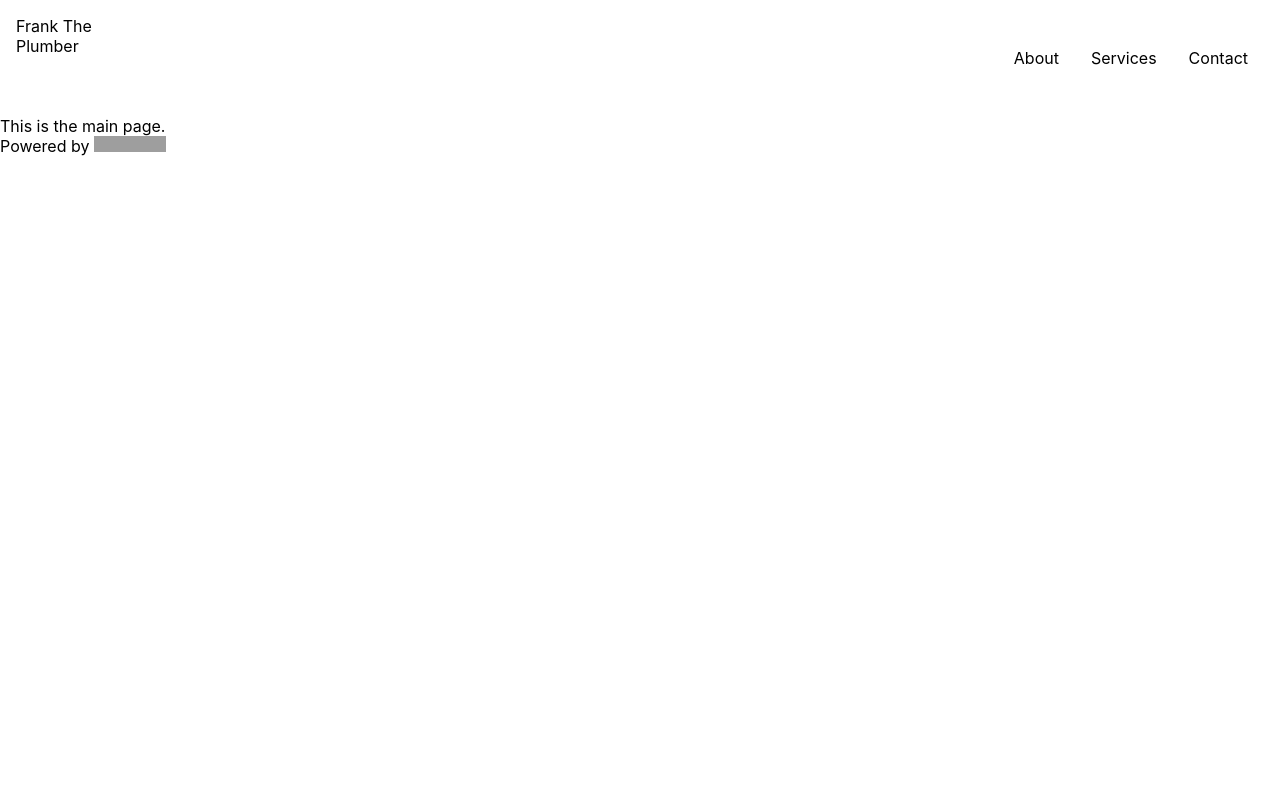
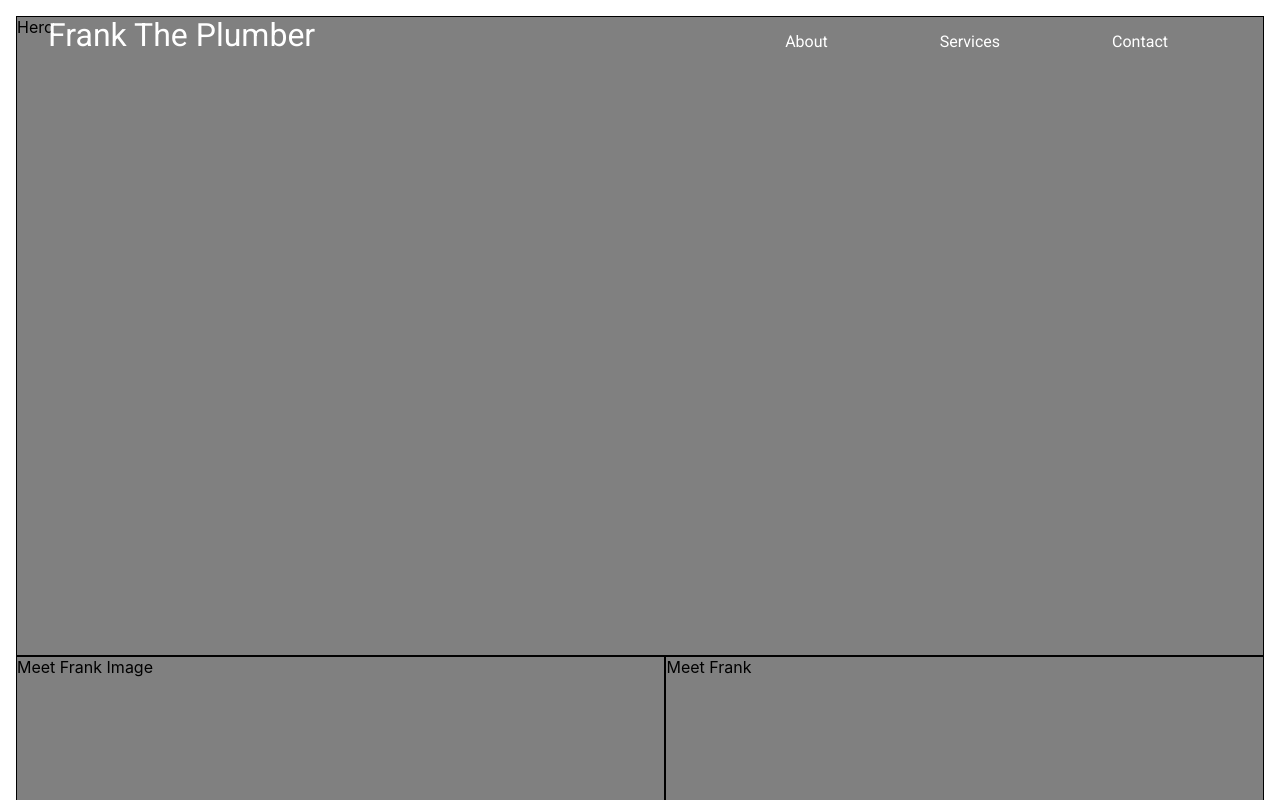
Before and after one commit to ChristianPayne/franktheplumber, a Next.js app: page / in a window 1280 px wide. Shown: the top 800 px of the page. Built offline with nearby package versions, Linux system fonts and the light colour scheme; grey boxes are pictures that could not be loaded.

Commit message:
Blocked out base layout.

```diff
--- a/components/Header/header.module.css
+++ b/components/Header/header.module.css
@@ -1,3 +1,23 @@
+.font {
+  font-family: 'Roboto', sans-serif;
+}
+
+.absolute {
+  position: absolute;
+  top: 0;
+  width: 100%;
+  z-index: 10;
+}
+
+.white {
+  color: white;
+}
+
+.logo {
+  margin-left: 1em;
+  font-size: 2em;
+}
+
 .flex {
   display: flex;
   justify-content: space-between;
@@ -9,6 +29,7 @@
   display: flex;
 }
 
-.list li {
+.list li a {
   padding: 1em;
+  margin-right: 5em;
 }
--- a/components/Header/index.tsx
+++ b/components/Header/index.tsx
@@ -2,17 +2,31 @@ import React from 'react';
 import style from './header.module.css'
 import Link from 'next/link'
 
-const Header = () => {
+type Props = {
+  absolute?: boolean,
+  white?: boolean,
+  logo?: boolean
+}
+
+const Header = (props: Props) => {
+  function handleProps () {
+    return `${props.absolute ? style.absolute : ""} ${props.white ? style.white : ''} ${style.font}`
+  }
+
   return (
-      <header>
+      <header className={handleProps()}>
         <div className={style.flex}>
+          {/* Logo */}
           <div>
             {/* TODO: Add logo */}
             <Link href="/">
-              <a>Frank The<br/>Plumber</a>
+              <a className={props.logo ? style.logo : ""}>
+                Frank The Plumber
+              </a>
             </Link>
           </div>
 
+          {/* Nav Links */}
           <div className={style.list}>
             <ul>
               <li>
--- a/pages/_app.tsx
+++ b/pages/_app.tsx
@@ -1,6 +1,7 @@
 import '../styles/globals.css'
 import { AppProps } from 'next/app'
 import { useEffect } from 'react';
+import Head from 'next/head';
 
 function App({ Component, pageProps }: AppProps) {
   // Add a lang tag to the html tag to get SEO 100%
@@ -9,7 +10,18 @@ function App({ Component, pageProps }: AppProps) {
     html.setAttribute('lang', 'en')
   }, []);
 
-  return <Component {...pageProps} />
+  return (
+    <>
+      <Head>
+        {/* Font */}
+        <link rel="preconnect" href="https://fonts.googleapis.com" />
+        <link rel="preconnect" href="https://fonts.gstatic.com" crossOrigin='true' />
+        <link href="https://fonts.googleapis.com/css2?family=Roboto&display=swap" rel="stylesheet" />
+      </Head>
+
+      <Component {...pageProps} />
+    </>
+  )
 }
 
 export default App
--- a/pages/index.tsx
+++ b/pages/index.tsx
@@ -7,14 +7,28 @@ export default function Home() {
   return (
     <>
       <Head title="Description of website."/>
+      <Header absolute white logo/>
 
-      <Header/>
+      <main className="grid">
+        {/* Hero */}
+        <div className="grid-item hero">Hero</div>
+        {/* Meet Frank Image */}
+        <div className="grid-item meet-image">Meet Frank Image</div>
+        {/* Meet Frank */}
+        <div className="grid-item meet">Meet Frank</div>
+        {/* Services Title */}
+        <div className="grid-item services-title">Services Title</div>
+        {/* Services */}
+        <div className="grid-item services">Services</div>
+        {/* Contact Title */}
+        <div className="grid-item contact-title">Contact Title</div>
+        {/* Contact */}
+        <div className="grid-item contact">Contact</div>
 
-      <main>
-        This is the main page.
+        {/* <Image src="/test.jpg" alt="Hero Image" width={1920} height={1080} /> */}
       </main>
 
-      <footer>
+      {/* <footer>
         <a
           href="https://vercel.com?utm_source=create-next-app&utm_medium=default-template&utm_campaign=create-next-app"
           target="_blank"
@@ -25,7 +39,7 @@ export default function Home() {
             <Image src="/vercel.svg" alt="Vercel Logo" width={72} height={16} />
           </span>
         </a>
-      </footer>
+      </footer> */}
     </>
   )
 }
--- a/styles/globals.css
+++ b/styles/globals.css
@@ -14,3 +14,45 @@ a {
 * {
   box-sizing: border-box;
 }
+
+.grid {
+  margin: 1em;
+  display: grid;
+
+  grid-template-areas:
+  'hero hero'
+  'meet-image meet'
+  'services-title services-title'
+  'services services'
+  'contact-title contact-title'
+  'contact contact';
+
+  grid-template-rows: 80vh 80vh 10vh 80vh 10vh 80vh;
+}
+
+.grid-item {
+  background-color: gray;
+  border: 1px solid black;
+}
+
+.hero {
+  grid-area: hero;
+}
+.meet-image {
+  grid-area: meet-image;
+}
+.meet {
+  grid-area: meet;
+}
+.services-title {
+  grid-area: services-title;
+}
+.services {
+  grid-area: services;
+}
+.contact-title {
+  grid-area: contact-title;
+}
+.contact {
+  grid-area: contact;
+}
```
Also changed, not shown: public/test.jpg (added).
